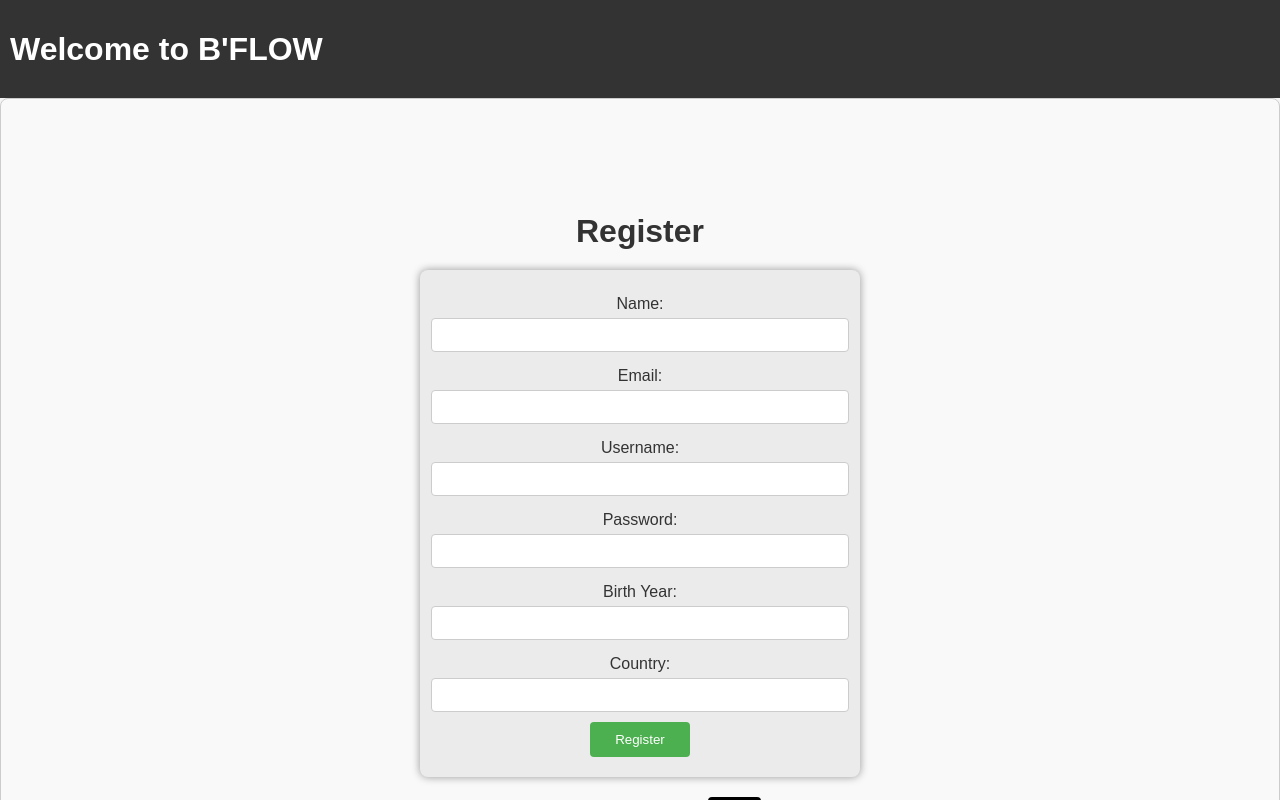
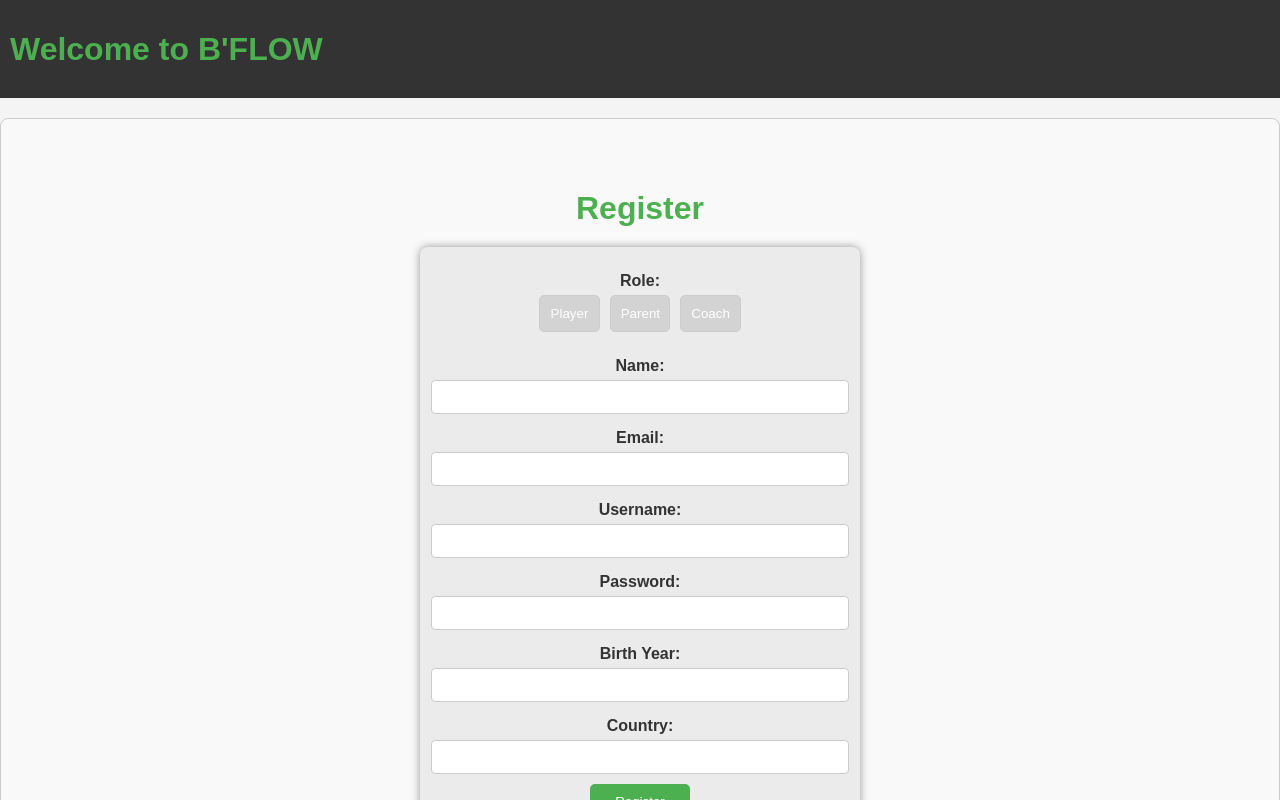
Before and after one commit to bflow-production/bflow, a React (Create React App) app in the folder client/: page / in a window 1280 px wide. Both pictures are taken after a click on the button "Register". Shown: the top 800 px of the page. Built offline with nearby package versions, Linux system fonts and the light colour scheme.

Commit message:
role to database

```diff
--- a/client/src/App.css
+++ b/client/src/App.css
@@ -159,7 +159,7 @@ body {
   background-color: #ffffff;
 }
 
-/* Additional styles for buttons when the menu is opened */
+
 .dropdown-menu .settings-button {
   color: black;
   cursor: pointer;
--- /dev/null
+++ b/client/src/register.css
@@ -0,0 +1,111 @@
+/* General styles */
+body {
+    font-family: Arial, sans-serif;
+  }
+
+  .header {
+    text-align: center;
+    margin-bottom: 20px;
+  }
+
+  .headerTitle {
+    font-size: 2em;
+    color: #4CAF50;
+  }
+
+  .register {
+    display: flex;
+    flex-direction: column;
+    justify-content: center;
+    align-items: center;
+    height: 100vh;
+    padding: 20px;
+    border: 1px solid #ccc;
+    border-radius: 8px;
+    margin: 0 auto;
+    background-color: #f9f9f9;
+  }
+
+  .register h1 {
+    text-align: center;
+    color: #4CAF50;
+  }
+
+  .error {
+    color: red;
+    text-align: center;
+    margin-bottom: 10px;
+  }
+
+  form {
+    display: flex;
+    flex-direction: column;
+  }
+
+  label {
+    margin-bottom: 5px;
+    font-weight: bold;
+  }
+
+  input {
+    margin-bottom: 15px;
+    padding: 10px;
+    border: 1px solid #ccc;
+    border-radius: 5px;
+  }
+
+  button[type="submit"] {
+    background-color: #4CAF50;
+    color: white;
+    padding: 10px;
+    border: none;
+    border-radius: 5px;
+    cursor: pointer;
+  }
+
+  button[type="submit"]:hover {
+    background-color: #45a049;
+  }
+
+  .notRegistered {
+    text-align: center;
+    margin-top: 20px;
+  }
+
+  .notRegistered button {
+    background: none;
+    border: none;
+    color: #4CAF50;
+    cursor: pointer;
+  }
+
+  .notRegistered button:hover {
+    text-decoration: underline;
+  }
+
+  /* Role buttons */
+  .role-buttons {
+    display: flex;
+    justify-content: space-between;
+    margin-bottom: 20px;
+  }
+
+  .role-buttons button {
+    flex: 1;
+    margin: 0 5px;
+    padding: 10px;
+    border: 1px solid #ccc;
+    background-color: #d3d3d3; /* Default grey color */
+    cursor: pointer;
+    border-radius: 5px;
+  }
+
+  .role-buttons button.active {
+    background-color: #4CAF50;
+    color: white;
+    border: 1px solid #4CAF50;
+  }
+
+  .role-buttons button:hover {
+    background-color: #e0e0e0;
+  }
--- a/client/src/register.js
+++ b/client/src/register.js
@@ -1,8 +1,8 @@
 import React, { useState } from "react";
 import axios from "axios";
-import './login.css';
+import './register.css'; // Ensure the correct CSS file is imported
 
-function Register({ onRegister,setAuthView }) {
+function Register({ onRegister, setAuthView }) {
   const [formData, setFormData] = useState({
     username: "",
     email: "",
@@ -10,12 +10,17 @@ function Register({ onRegister,setAuthView }) {
     name: "",
     birthYear: "",
     country: "",
+    role: '' // Default role
   });
   const [error, setError] = useState("");
 
   const handleChange = (e) => {
     const { name, value } = e.target;
     setFormData({ ...formData, [name]: value });
+  };
+
+  const handleRoleChange = (role) => {
+    setFormData({ ...formData, role: role });
   };
 
   const handleSubmit = async (e) => {
@@ -28,6 +33,7 @@ function Register({ onRegister,setAuthView }) {
         name: formData.name,
         birthYear: parseInt(formData.birthYear),
         country: formData.country,
+        role: formData.role,
       });
     } catch (err) {
       setError(`Registration failed. Please try again. ${err.response?.data?.message || err.message}`);
@@ -44,6 +50,30 @@ function Register({ onRegister,setAuthView }) {
 
         {error && <p className="error">{error}</p>}
         <form onSubmit={handleSubmit}>
+          <label>Role:</label>
+          <div className="role-buttons">
+            <button
+              type="button"
+              className={formData.role === 'player' ? 'active' : ''}
+              onClick={() => handleRoleChange('player')}
+            >
+              Player
+            </button>
+            <button
+              type="button"
+              className={formData.role === 'parent' ? 'active' : ''}
+              onClick={() => handleRoleChange('parent')}
+            >
+              Parent
+            </button>
+            <button
+              type="button"
+              className={formData.role === 'coach' ? 'active' : ''}
+              onClick={() => handleRoleChange('coach')}
+            >
+              Coach
+            </button>
+          </div>
           <label>Name:</label>
           <input
             type="text"
```
Also changed, not shown: 2 other files (tests, documents, lock files or other folders). Lines whose indentation alone changed are shown as unchanged.
